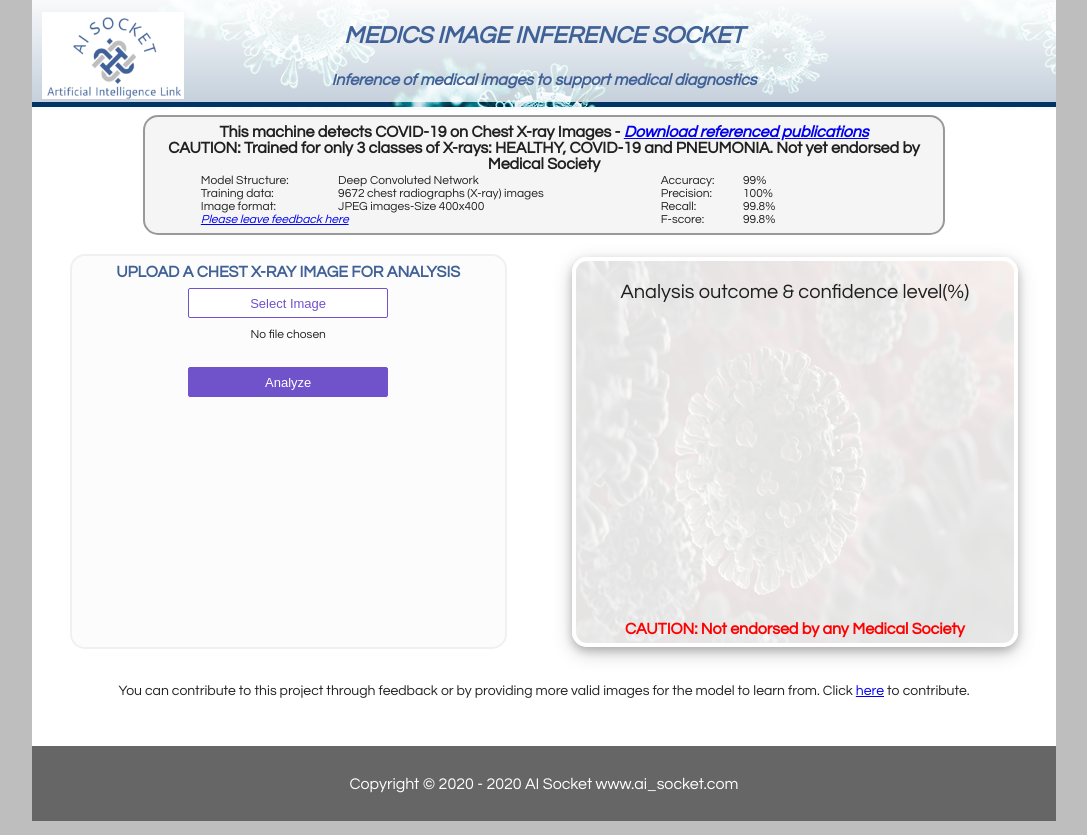
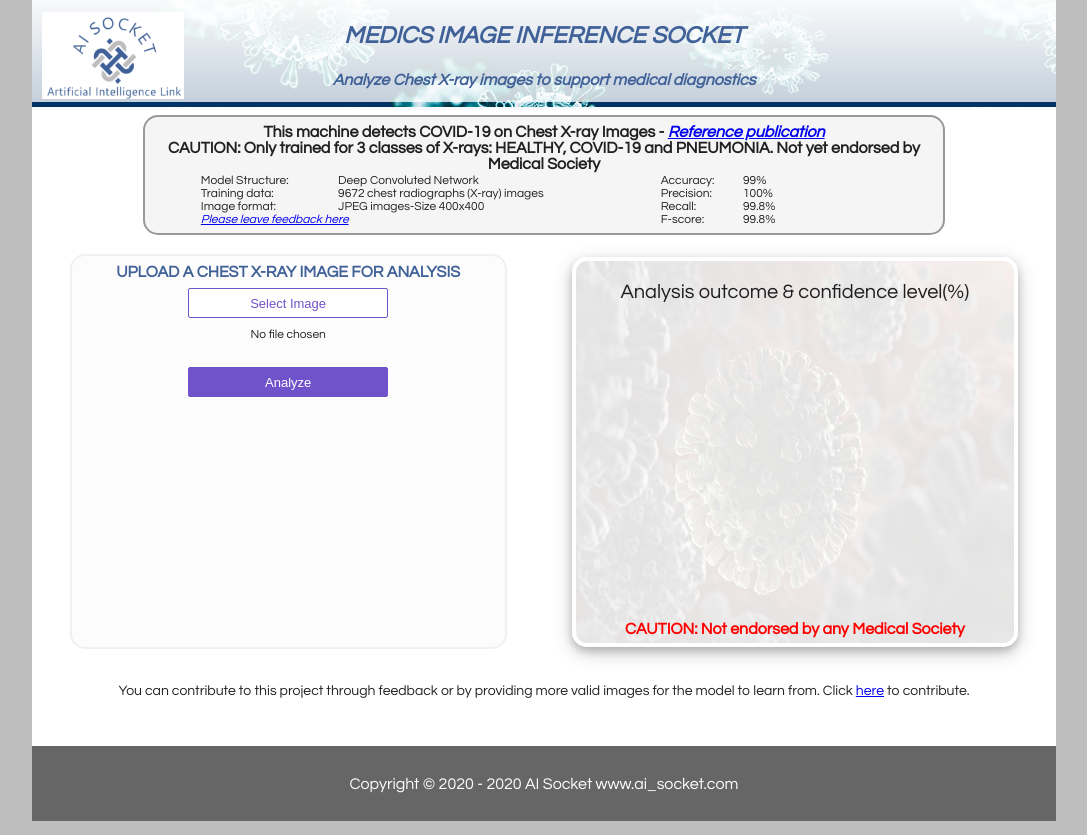
Before and after one commit to evariste1/ai_socket_vision, a plain HTML site: page app/view/index.html in a window 1280 px wide. Shown: the whole page, without its empty margins (96-1183 px from the left). Drawn offline with nearby package versions, Linux system fonts and the light colour scheme.

Commit message:
Update index.html

```diff
--- a/app/view/index.html
+++ b/app/view/index.html
@@ -39,7 +39,7 @@
                   <tr>
                     <td width="15%" align="center"><img src="../static/logo.png" width="142" height="87"></td>
                     <td width="70%" align="center"><p align="center" class="style2">MEDICS IMAGE INFERENCE  SOCKET</p>
-                        <span class="style3"><strong><em>Inference of medical images to support medical diagnostics</em></strong></span></td>
+                        <span class="style3"><strong><em>Analyze Chest X-ray images to support medical diagnostics</em></strong></span></td>
                     <td width="15%" align="center"><p>&nbsp;</p>
                         <p>&nbsp;</p></td>
                   </tr>
@@ -60,10 +60,10 @@
               <td width="100%" height="2px"></td>
               </tr>
             <tr>
-             <td align="center"><strong>This machine detects COVID-19 on  Chest X-ray Images - <a href="https://forms.gle/fjuTTPsyBrcW9j4E8"><em>Download referenced publications</em></a></strong></td>
+             <td align="center"><strong>This machine detects COVID-19 on  Chest X-ray Images - <a href="https://forms.gle/fjuTTPsyBrcW9j4E8"><em> Reference publication</em></a></strong></td>
               </tr>
 		  <tr>
-             <td align="center"><strong>CAUTION: Trained for only 3 classes of X-rays: HEALTHY, COVID-19 and PNEUMONIA. Not yet endorsed by Medical Society</strong></td>
+             <td align="center"><strong>CAUTION: Only trained for 3 classes of X-rays: HEALTHY, COVID-19 and PNEUMONIA. Not yet endorsed by Medical Society</strong></td>
               </tr>
             <tr>
               <td height="2px"></td>
```
